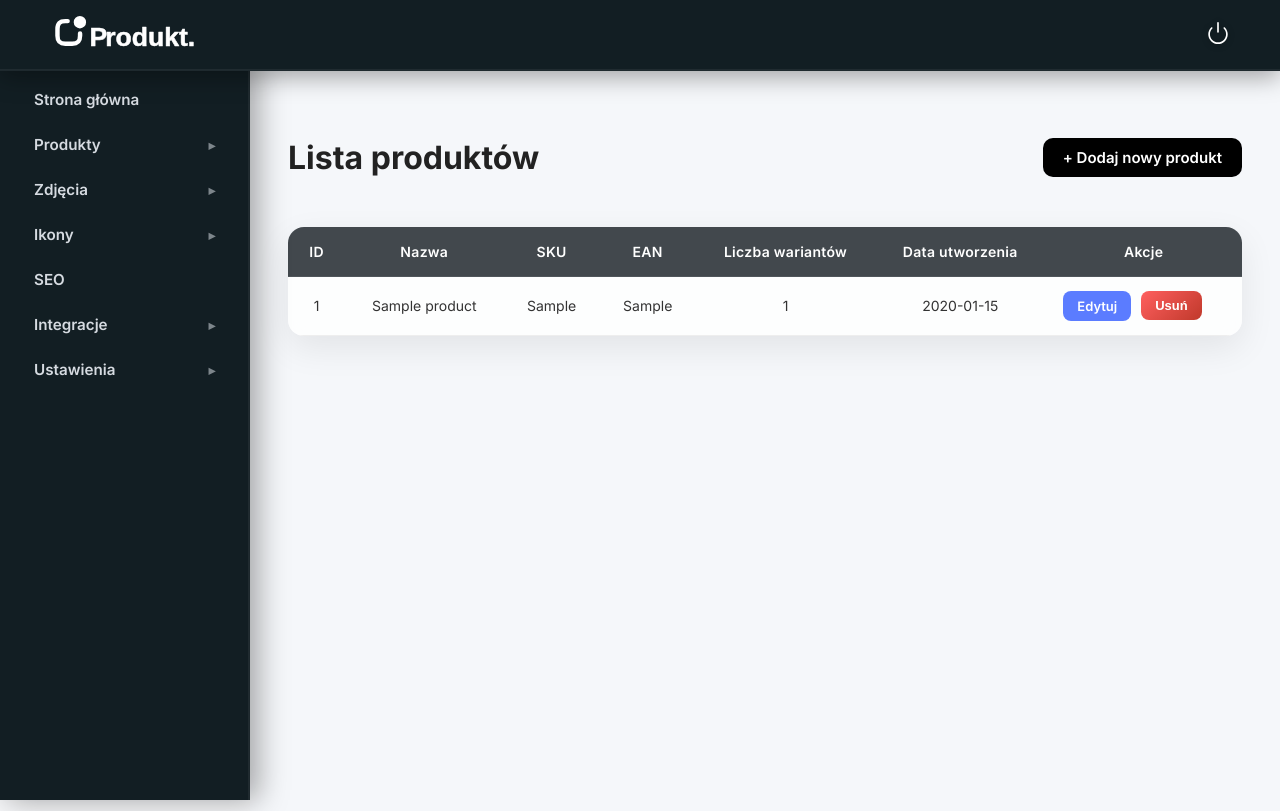
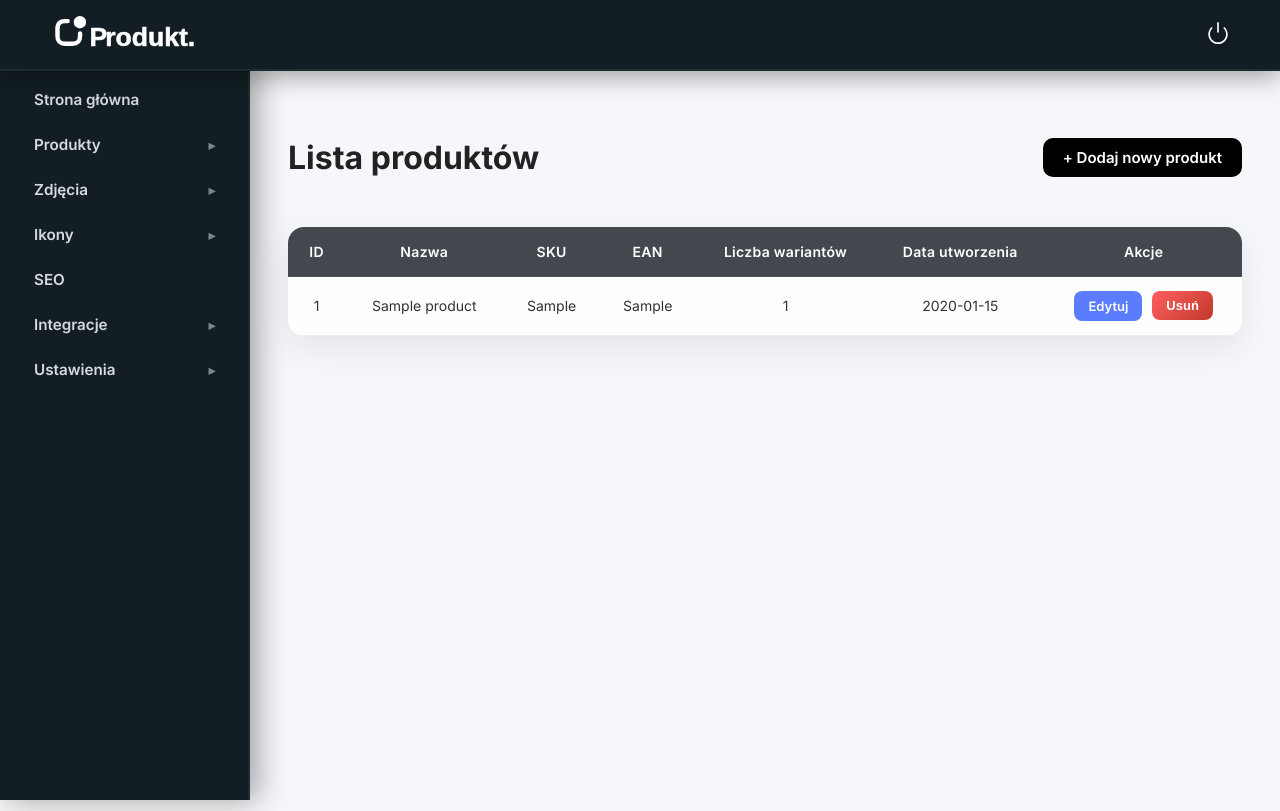
Before and after one commit to Krystian-Pedziwiatr/Produkt., a Flask app: page /descriptions/products in a window 1280 px wide. Run offline with Flask 3, Linux system fonts and the light colour scheme; a user stored in the database is signed in; tables that the repository leaves empty hold one stand-in row (values such as "Sample post"); parts of the project's set-up code (start-up, migrations or seed data) failed here and were passed over.

Commit message:
Fix: center action buttons in descriptions and variants (Chrome)

```diff
--- a/app/modules/descriptions/static/css/products_list.css
+++ b/app/modules/descriptions/static/css/products_list.css
@@ -85,6 +85,8 @@
 ============================================= */
 
 .actions-col {
+    justify-content: center;
+    align-items: center;
     display: flex;
     gap: 10px;
 }
--- a/app/modules/variants/static/css/variants.css
+++ b/app/modules/variants/static/css/variants.css
@@ -86,6 +86,8 @@
 ============================================ */
 
 .actions-col {
+    justify-content: center;
+    align-items: center;
     display: flex;
     gap: 10px;
 }
--- a/requirements.txt
+++ b/requirements.txt
@@ -2,3 +2,8 @@ flask
 flask_sqlalchemy
 flask_bcrypt
 flask_login
+flask-migrate
+flask-wtf
+oci
+Pillow
+beautifulsoup4
```
Also changed, not shown: 2 other files.
